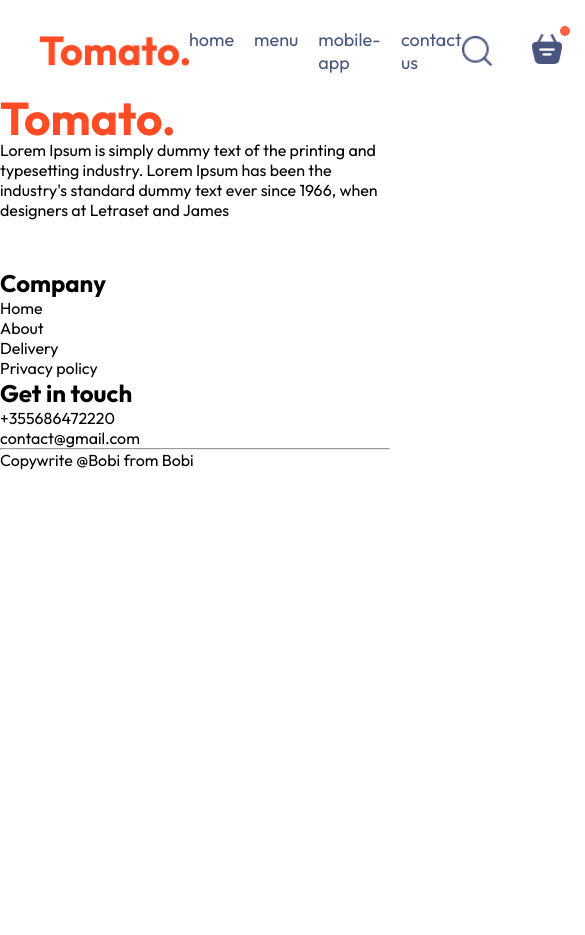
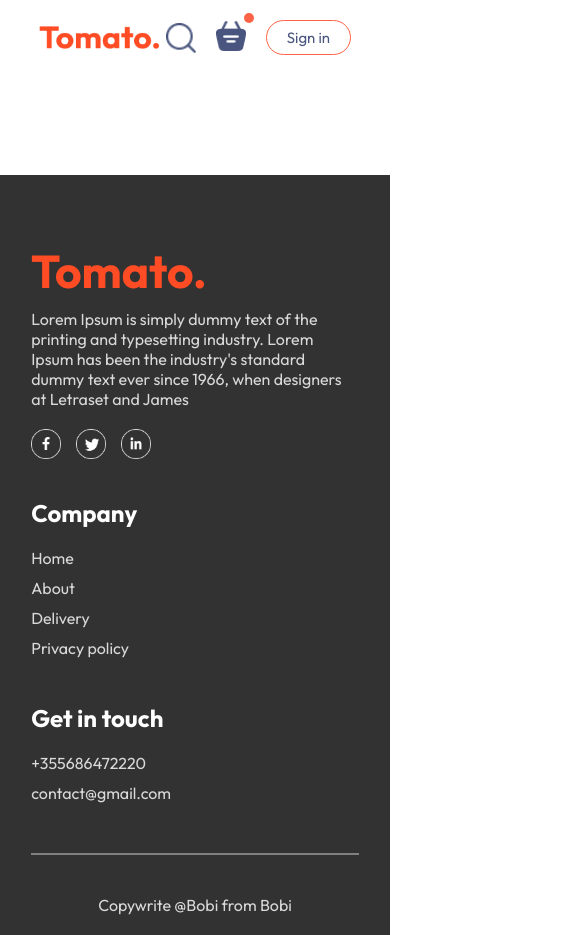
Before and after one commit to v1ct0R7/E-Commerse-react-live, a React (Vite) app in the folder food-del/: page /cart in a window 390 px wide. Shown: the top 935 px of the page, 585 px wide, since content can reach past the window. Before the commit the page ends 844 px from the top, so only its background shows below. Built offline with nearby package versions, Linux system fonts and the light colour scheme.

Commit message:
Complete response for phone/mobile

```diff
--- /dev/null
+++ b/food-del/src/components/AppDownload/AppDownload.css
@@ -0,0 +1,25 @@
+.app-download {
+    margin: auto auto;
+    margin-top: 100px;
+    font-size: max(3vw, 20px);
+    text-align: center;
+    font-size: 500;
+}
+
+.app-download-platforms {
+    display: flex;
+    justify-content: center;
+    gap: max(2vw, 10px);
+    margin-top: 40px;
+}
+
+.app-download-platforms img {
+    width: max(30vw 120px);
+    max-width: 180px;
+    cursor: pointer;
+    transition: .5s;
+}
+
+.app-download-platforms img:hover {
+    transform: scale(1.05);
+}
--- /dev/null
+++ b/food-del/src/components/AppDownload/AppDownload.jsx
@@ -0,0 +1,19 @@
+import React from 'react'
+import './AppDownload.css'
+import { assets } from '../../assets/frontend_assets/assets'
+
+const AppDownload = () => {
+  return (
+    <div className='app-download' id='appdownload'>
+        <p>For Better Experience Download <br /> Tomato App</p>
+        <div className="app-download-platforms">
+            <img src= {assets.play_store} alt="" />
+            <img src= {assets.app_store} alt="" />
+
+        </div>
+    </div>
+
+  )
+}
+
+export default AppDownload
--- a/food-del/src/components/ExploreMenu/ExploreMenu.css
+++ b/food-del/src/components/ExploreMenu/ExploreMenu.css
@@ -52,3 +52,10 @@
     border: 4px solid tomato;
     padding: 2px;
 }
+
+@media (max-width:1050px) {
+    .explore-menu-text{
+        max-width: 100%;
+        font-size: 14px;
+    }
+}
--- a/food-del/src/components/Footer/Footer.css
+++ b/food-del/src/components/Footer/Footer.css
@@ -0,0 +1,63 @@
+.footer {
+    color: #d9d9d9;
+    background-color: #323232;
+    display: flex;
+    flex-direction: column;
+    align-items: center;
+    gap: 20px;
+    padding: 20px 8vw;
+    padding-top: 80px;
+    margin-top: 100px;
+}
+
+.footer-content {
+    width: 100%;
+    display: grid;
+    grid-template-columns: 2fr 1fr 1fr;
+    gap: 80px;
+}
+
+.footer-content-left,
+.footer-content-right,
+.footer-content-center {
+    display: flex;
+    flex-direction: column;
+    align-items: start;
+    gap: 20px;
+}
+
+.footer-content-left li,
+.footer-content-right li,
+.footer-content-center li {
+    list-style: none;
+    margin-bottom: 10px;
+    cursor: pointer;
+}
+
+.footer-content-right h2,
+.footer-content-center h2 {
+    color: white;
+}
+
+.footer-social-icons img{
+    width: 30px;
+    margin-right: 15px;
+}
+
+.footer hr{
+    width: 100%;
+    height: 2px;
+    margin: 20px 0px;
+    background-color: grey;
+    border: none;
+}
+@media (max-width:750px) {
+    .footer-content{
+        display: flex;
+        flex-direction: column;
+        gap: 35px;
+    }
+    .footer-copyright{
+        text-align: center;
+    }
+}
--- a/food-del/src/components/Header/Header.css
+++ b/food-del/src/components/Header/Header.css
@@ -1,4 +1,4 @@
-.header{
+.header {
     height: 34vw;
     margin: 30px auto;
     background: url('./header_img.png') no-repeat center;
@@ -7,7 +7,7 @@
     position: relative;
 }
 
-.header-contents{
+.header-contents {
     position: absolute;
     display: flex;
     flex-direction: column;
@@ -19,23 +19,45 @@
     animation: fadeIn 3s;
 }
 
-.header-contents h2{
+.header-contents h2 {
     font-weight: 500;
     color: white;
-    font-size: max(4.5vw,22px);
+    font-size: max(4.5vw, 22px);
 }
 
-.header-contents p{
+.header-contents p {
     color: white;
     font-size: 1vw;
 }
 
-.header-contents button{
+.header-contents button {
     border: none;
     color: #747474;
     font-weight: 500;
     padding: 1vw 2.3vw;
     background-color: white;
-    font-size: max(1vw,13px);
+    font-size: max(1vw, 13px);
     border-radius: 50px;
 }
+
+@media (max-width:1050px) {
+
+    .header-contents {
+        max-width: 45%;
+    }
+}
+
+@media (max-width:750px) {
+
+    .header-contents {
+        max-width: 65%;
+    }
+
+    .header-contents p {
+        display: none;
+    }
+
+    .header-contents button {
+        padding: 2vw 4vw;
+    }
+}
--- a/food-del/src/components/Navbar/Navbar.css
+++ b/food-del/src/components/Navbar/Navbar.css
@@ -5,11 +5,11 @@
     align-items: center;
 }
 
-.navbar .logo{
+.navbar .logo {
     width: 150px;
 }
 
-.navbar-menu{
+.navbar-menu {
     display: flex;
     list-style: none;
     gap: 20px;
@@ -18,24 +18,24 @@
 }
 
 
-.navbar-right{
+.navbar-right {
     display: flex;
     align-items: center;
     gap: 40px;
 }
 
-.navbar-search-icon .searching{
+.navbar-search-icon .searching {
     width: 30px;
     height: 30px;
 }
 
-.navbar-right .shopping{
+.navbar-right .shopping {
     width: 30px;
     height: 30px;
 }
 
 
-.navbar button{
+.navbar button {
     background: transparent;
     font-size: 16px;
     color: #49557e;
@@ -46,16 +46,16 @@
     transition: 0.3s;
 }
 
-.navbar button:hover{
+.navbar button:hover {
     background-color: #fff4f2;
 }
 
-.navbar .active{
+.navbar .active {
     padding-bottom: 2px;
     border-bottom: 2px solid #49557e;
 }
 
-.navbar li{
+.navbar li {
     cursor: pointer;
 }
 
@@ -63,7 +63,7 @@
     position: relative;
 }
 
-.navbar-search-icon .dot{
+.navbar-search-icon .dot {
     position: absolute;
     min-width: 10px;
     min-height: 10px;
@@ -72,3 +72,57 @@
     top: -8px;
     right: -8px;
 }
+
+@media (max-width:1050px) {
+    .navbar .logo {
+        width: 140px;
+    }
+
+    .navbar-menu {
+        gap: 20px;
+        font-size: 17px;
+    }
+
+    .navbar-right {
+        gap: 30px;
+    }
+
+    .navbar-right img {
+        width: 22px;
+    }
+
+    .navbar-right button {
+        padding: 8px 25px;
+    }
+}
+
+@media (max-width:900px) {
+    .navbar .logo {
+        width: 120px;
+    }
+
+    .navbar-menu {
+        gap: 15px;
+        font-size: 16px;
+    }
+
+    .navbar-right {
+        gap: 20px;
+    }
+
+    .navbar-right img {
+        width: 20px;
+    }
+
+    .navbar-right button {
+        padding: 7px 20px;
+        font-size: 15px;
+    }
+}
+
+@media (max-width:750px) {
+
+    .navbar-menu {
+        display: none;
+    }
+}
--- a/food-del/src/pages/Home/Home.jsx
+++ b/food-del/src/pages/Home/Home.jsx
@@ -3,7 +3,7 @@
 import Header from '../../components/Header/Header'
 import ExploreMenu from '../../components/ExploreMenu/ExploreMenu'
 import FoodDisplay from '../../components/FoodDisplay/FoodDisplay'
-
+import AppDownload from '../../components/AppDownload/AppDownload'
 const Home = () => {
 
   const [category, setCategory] = useState("All");
@@ -14,6 +14,8 @@
       <Header/>
       <ExploreMenu category={category} setCategory={setCategory}/>
       <FoodDisplay category={category}/>
+      <AppDownload />
+
     </div>
   )
 }
```
